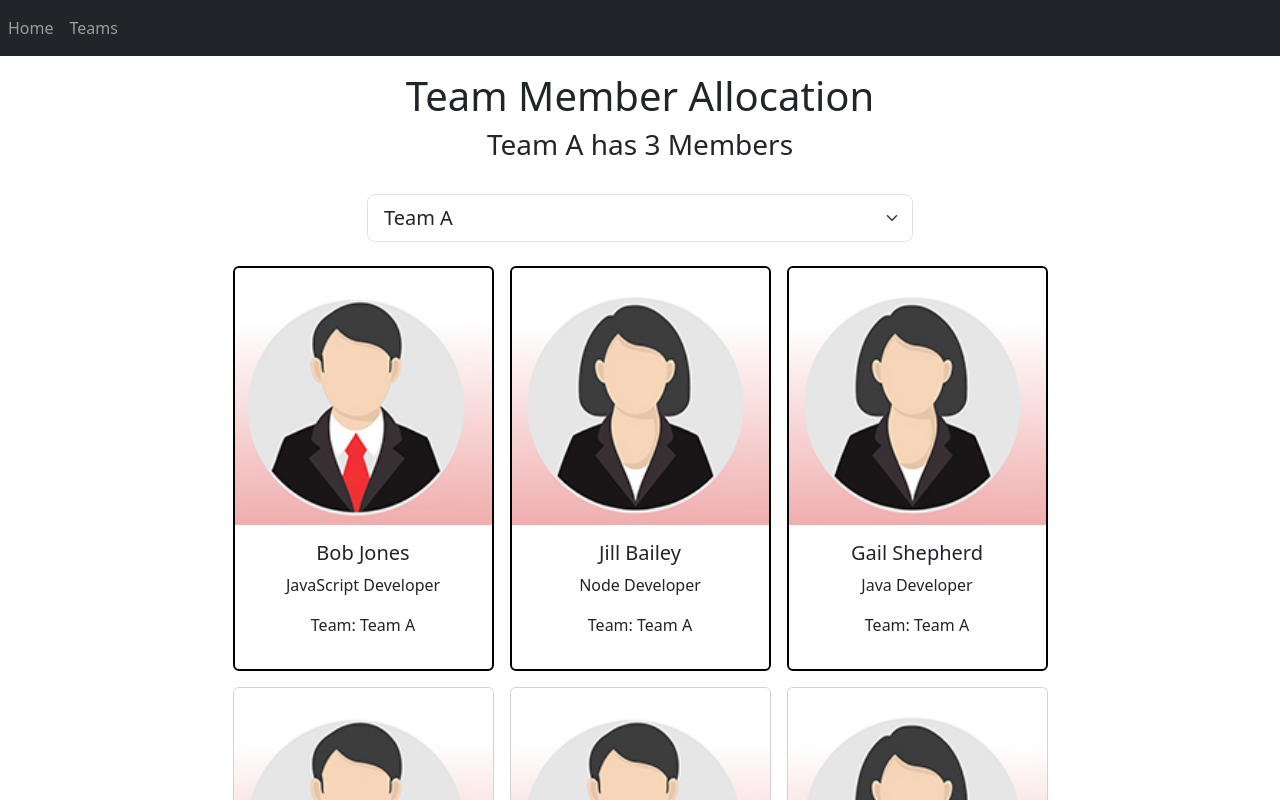
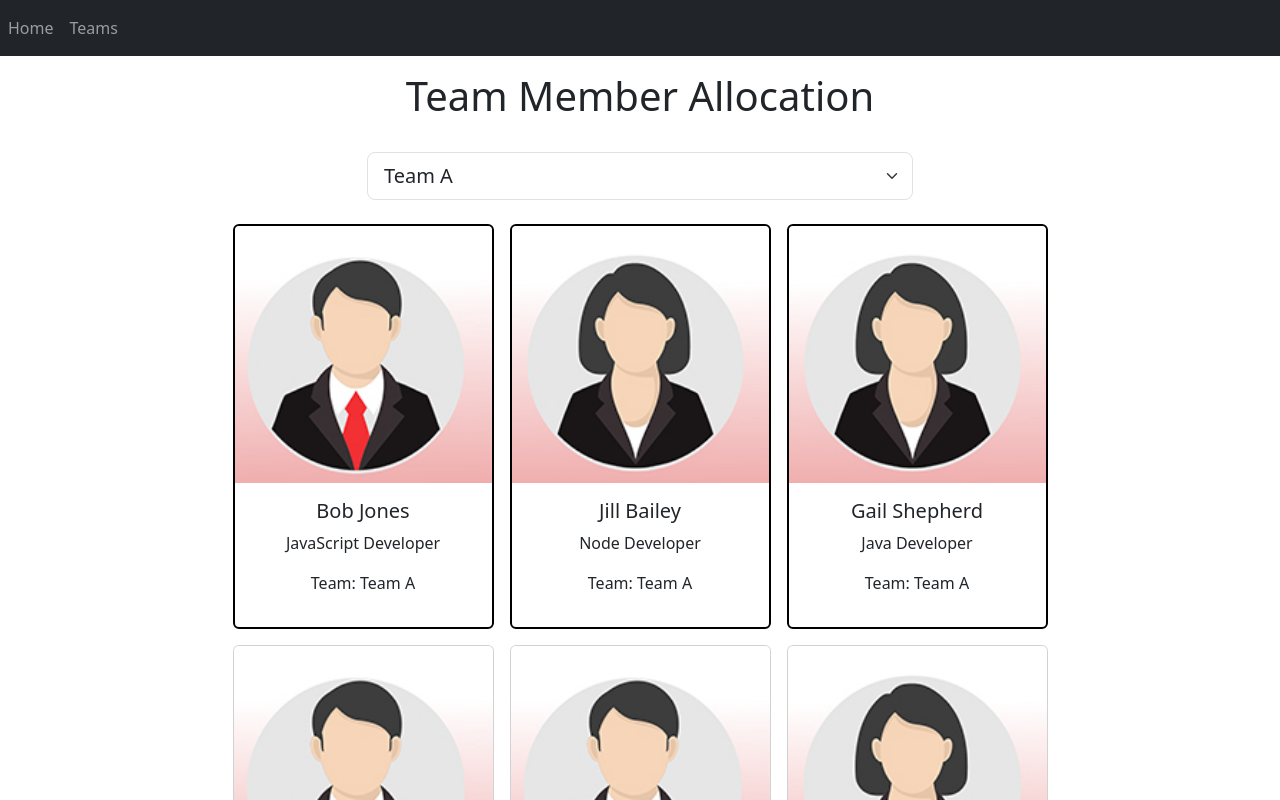
Before and after one commit to danieldegirmenci/team-member-allocation-app-react-fcc, a React (Vite) app: page / in a window 1280 px wide. Shown: the top 800 px of the page. Built offline with nearby package versions, Linux system fonts and the light colour scheme.

Commit message:
header component updated

```diff
--- a/src/App.jsx
+++ b/src/App.jsx
@@ -14,7 +14,6 @@ import { BrowserRouter as Router, Routes, Route } from 'react-router-dom';
 
 
 function App() {
-
 
 
 
--- a/src/Header.jsx
+++ b/src/Header.jsx
@@ -1,13 +1,20 @@
+import {useLocation} from "react-router-dom";
 const Header = ({ selectedTeam, teamMemberCount }) => {
+  const location=useLocation();
+  console.log(location);
   return (
     <header className="container">
       <div className="row justify-content-center mt-3 mb-4">
         <div className="col-8">
           <h1 >Team Member Allocation</h1>
-          <h3>{selectedTeam} has {teamMemberCount} Members</h3>
+          {
+            location.key==="default"?"":
+
+(          <h3>{selectedTeam} has {teamMemberCount} {teamMemberCount===1?"member":"members"}</h3>)}
         </div>
       </div>
     </header>
+
 
   )
 }
```
